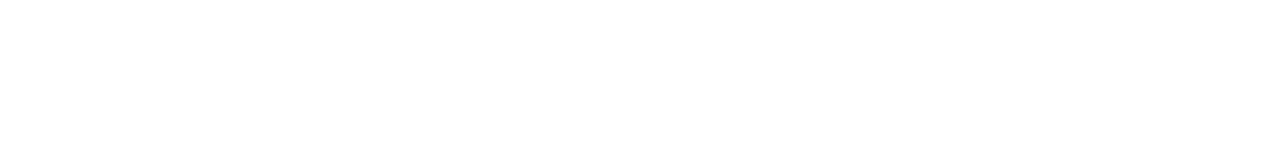
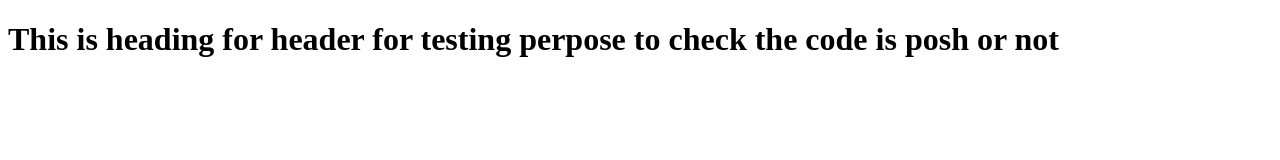
Before and after one commit to ZeeshanRevnix/Nexter-webapp, a website: page index.html in a window 1280 px wide. Drawn offline with Linux system fonts and the light colour scheme.

Commit message:
first commit

```diff
--- a/index.html
+++ b/index.html
@@ -14,7 +14,10 @@
 </head>
 
 <body class="container">
-
+    <div class="header">
+        <h1 class="header__heading--one">This is heading for header for testing perpose to check the code is posh or not
+        </h1>
+    </div>
 </body>
 
 </html>
```
